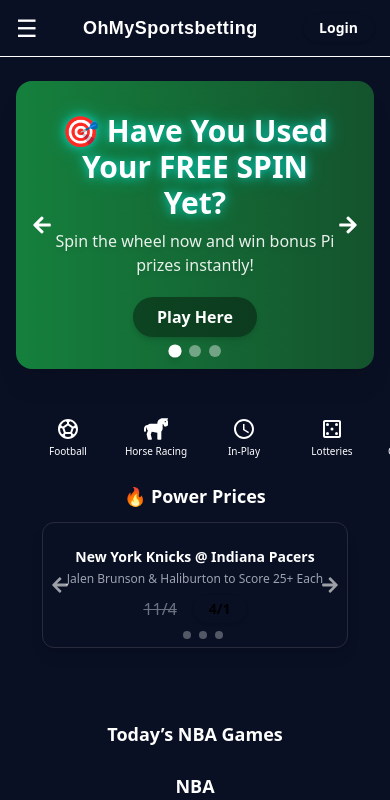
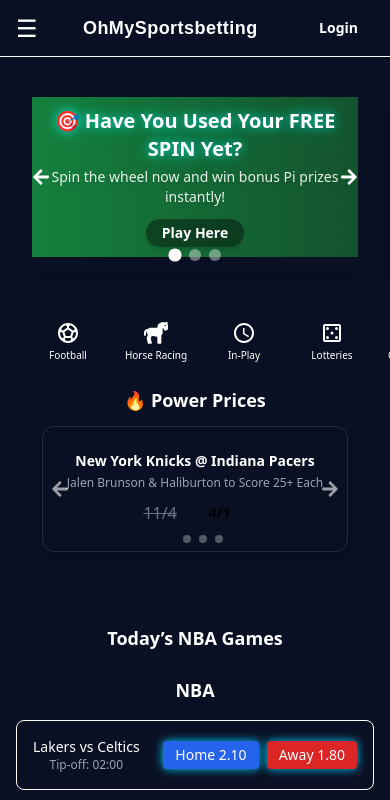
Before and after one commit to Darr-Eire/oh-my-sportsbetting, a Next.js app: page / in a window 390 px wide. Shown: the top 800 px of the page. Built offline with nearby package versions, Linux system fonts and the light colour scheme.

Commit message:
Make PromoCarousel half size on mobile with responsive styling

```diff
--- a/components/PromoCarousel.tsx
+++ b/components/PromoCarousel.tsx
@@ -34,7 +34,8 @@
   const slide = slides[index];
 
   return (
-    <div className="relative overflow-hidden mb-6 rounded-2xl shadow-xl group">
+    <div className="relative overflow-hidden mb-6 rounded-2xl shadow-xl group
+                    h-48 md:h-96 p-4 md:p-8 text-center text-white">
       <AnimatePresence mode="wait">
         <motion.div
           key={index}
@@ -42,19 +43,26 @@
           animate={{ opacity: 1, scale: 1 }}
           exit={{ opacity: 0, scale: 0.92 }}
           transition={{ duration: 0.5, ease: "easeOut" }}
-          className={`relative w-full h-full p-8 text-center text-white bg-gradient-to-r ${slide.bg} overflow-hidden`}
+          className={`relative w-full h-full
+                      bg-gradient-to-r ${slide.bg} overflow-hidden flex flex-col justify-center`}
         >
           {/* Floating glow effect */}
-          <div className="absolute inset-0 pointer-events-none before:absolute before:inset-0 before:bg-[radial-gradient(circle,_rgba(255,255,255,0.1)_1px,_transparent_1px)] before:bg-[length:20px_20px] before:opacity-10 before:z-10" />
+          <div className="absolute inset-0 pointer-events-none before:absolute before:inset-0
+                          before:bg-[radial-gradient(circle,_rgba(255,255,255,0.1)_1px,_transparent_1px)]
+                          before:bg-[length:20px_20px] before:opacity-10 before:z-10" />
 
           {/* Text content */}
-          <div className="relative z-20">
-            <h2 className="text-3xl md:text-4xl font-extrabold drop-shadow-glow mb-2">
+          <div className="relative z-20 px-2 md:px-0">
+            <h2 className="text-xl md:text-4xl font-extrabold drop-shadow-glow mb-1 md:mb-2">
               {slide.title}
             </h2>
-            <p className="text-base md:text-lg opacity-90 drop-shadow-md">{slide.description}</p>
+            <p className="text-sm md:text-lg opacity-90 drop-shadow-md">
+              {slide.description}
+            </p>
             <a href={slide.action}>
-              <button className="mt-5 bg-black/40 hover:bg-black/60 text-white font-semibold px-6 py-2 rounded-full shadow-md hover:shadow-lg transition-all duration-300">
+              <button className="mt-3 md:mt-5 bg-black/40 hover:bg-black/60 text-white font-semibold
+                                 px-4 py-1 md:px-6 md:py-2 rounded-full shadow-md hover:shadow-lg
+                                 transition-all duration-300 text-sm md:text-base">
                 {slide.button}
               </button>
             </a>
@@ -64,10 +72,16 @@
 
       {/* Arrows */}
       <div className="absolute top-1/2 left-4 -translate-y-1/2 z-30">
-        <FaArrowLeft onClick={prev} className="text-white text-xl hover:scale-125 transition-transform cursor-pointer" />
+        <FaArrowLeft
+          onClick={prev}
+          className="text-white text-lg md:text-xl hover:scale-125 transition-transform cursor-pointer"
+        />
       </div>
       <div className="absolute top-1/2 right-4 -translate-y-1/2 z-30">
-        <FaArrowRight onClick={next} className="text-white text-xl hover:scale-125 transition-transform cursor-pointer" />
+        <FaArrowRight
+          onClick={next}
+          className="text-white text-lg md:text-xl hover:scale-125 transition-transform cursor-pointer"
+        />
       </div>
 
       {/* Dots */}
```
